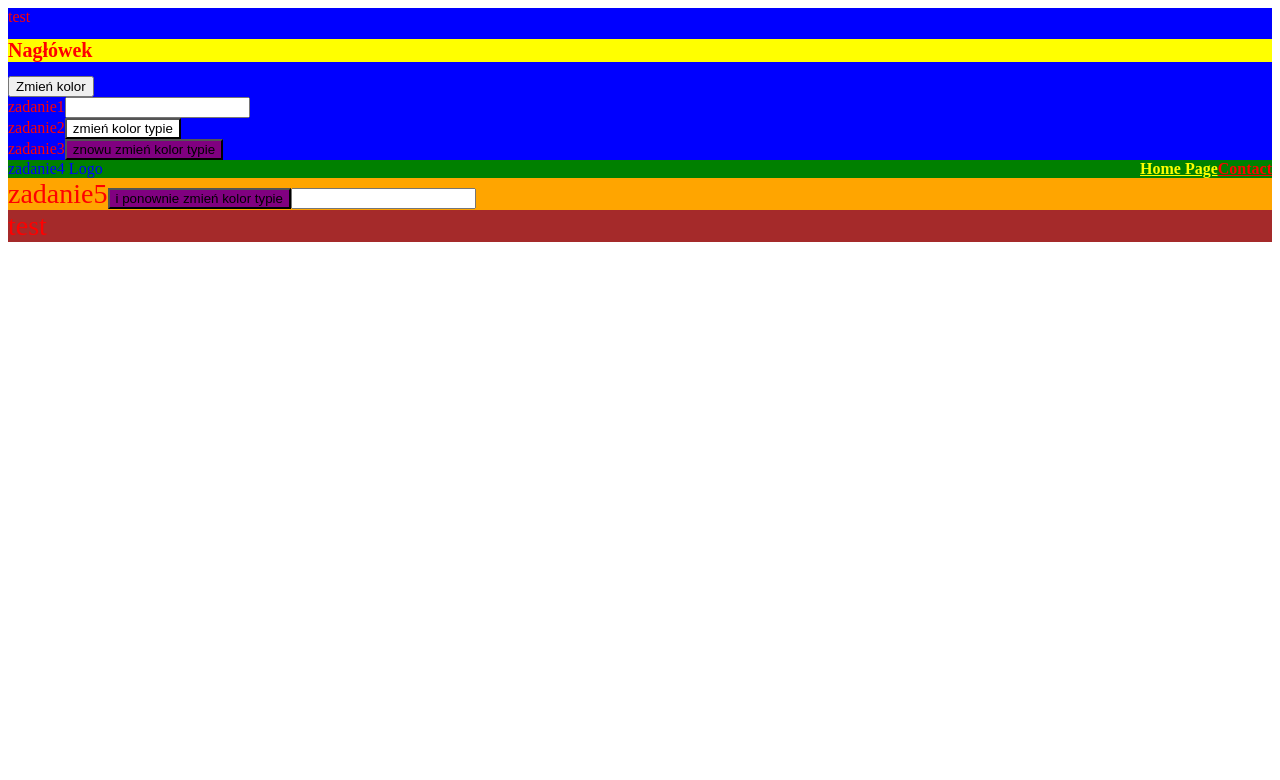
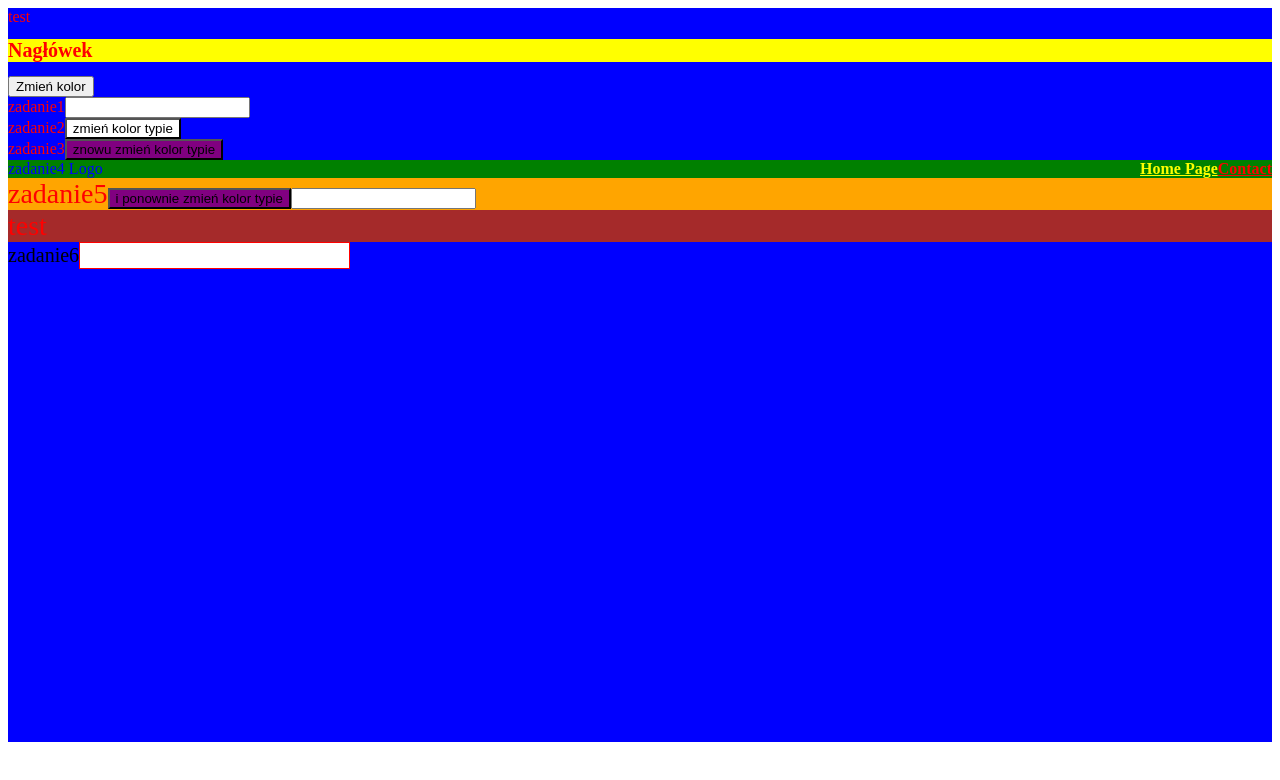
Before and after one commit to tomryb/stylowanie_react, a React (Create React App) app: page / in a window 1280 px wide. Shown: the top 780 px of the page. Built offline with nearby package versions, Linux system fonts and the light colour scheme.

Commit message:
zadanie6

```diff
--- a/package.json
+++ b/package.json
@@ -11,6 +11,7 @@
     "react": "^17.0.1",
     "react-dom": "^17.0.1",
     "react-scripts": "4.0.0",
+    "styled-components": "^5.2.1",
     "web-vitals": "^0.2.4"
   },
   "scripts": {
--- a/src/App.js
+++ b/src/App.js
@@ -4,6 +4,7 @@ import CssExampleElement from './components/zadanie2/CssExampleElement';
 import ScssExampleElement from './components/zadanie3/ScssExampleElement';
 import BEMExampleHeader from './components/zadanie4/BEMExampleHeader';
 import ClassnameExample from './components/zadanie5/ClassnameExample';
+import StyledComponents from './components/zadanie6/StyledComponents';
 
 const ContainerStyle = {
   color: "red",
@@ -32,6 +33,7 @@ function App() {
       <ScssExampleElement></ScssExampleElement>
       <BEMExampleHeader></BEMExampleHeader>
       <ClassnameExample></ClassnameExample>
+      <StyledComponents></StyledComponents>
     </div>
   );
 }
--- /dev/null
+++ b/src/components/zadanie6/StyledComponents.js
@@ -0,0 +1,15 @@
+import React, { useState } from 'react';
+import { StyledContainer, StyledInput } from './style';
+
+function StyledComponents() {
+  const [ color, setColor ] = useState('');
+
+  const handleColor = e => setColor(e.target.value);
+  return (
+    <StyledContainer color={color}>zadanie6
+      <StyledInput value={color} onChange={handleColor} />
+    </StyledContainer>
+  )
+};
+
+export default StyledComponents;
--- /dev/null
+++ b/src/components/zadanie6/style.js
@@ -0,0 +1,20 @@
+import styled, { css } from 'styled-components';
+
+const basicComponentStyle = css`
+  color: #000;
+  font-size: 20px;
+`;
+
+export const StyledContainer = styled.div`
+  height: 500px;
+  background-color: ${({ color }) => color ? color : 'blue'};
+  ${basicComponentStyle}
+  &:hover {
+    background-color: green;
+  }
+`;
+
+export const StyledInput = styled.input`
+  border: 1px solid red;
+  ${basicComponentStyle}
+`;
```
Also changed, not shown: 1 other file (tests, documents, lock files or other folders).
